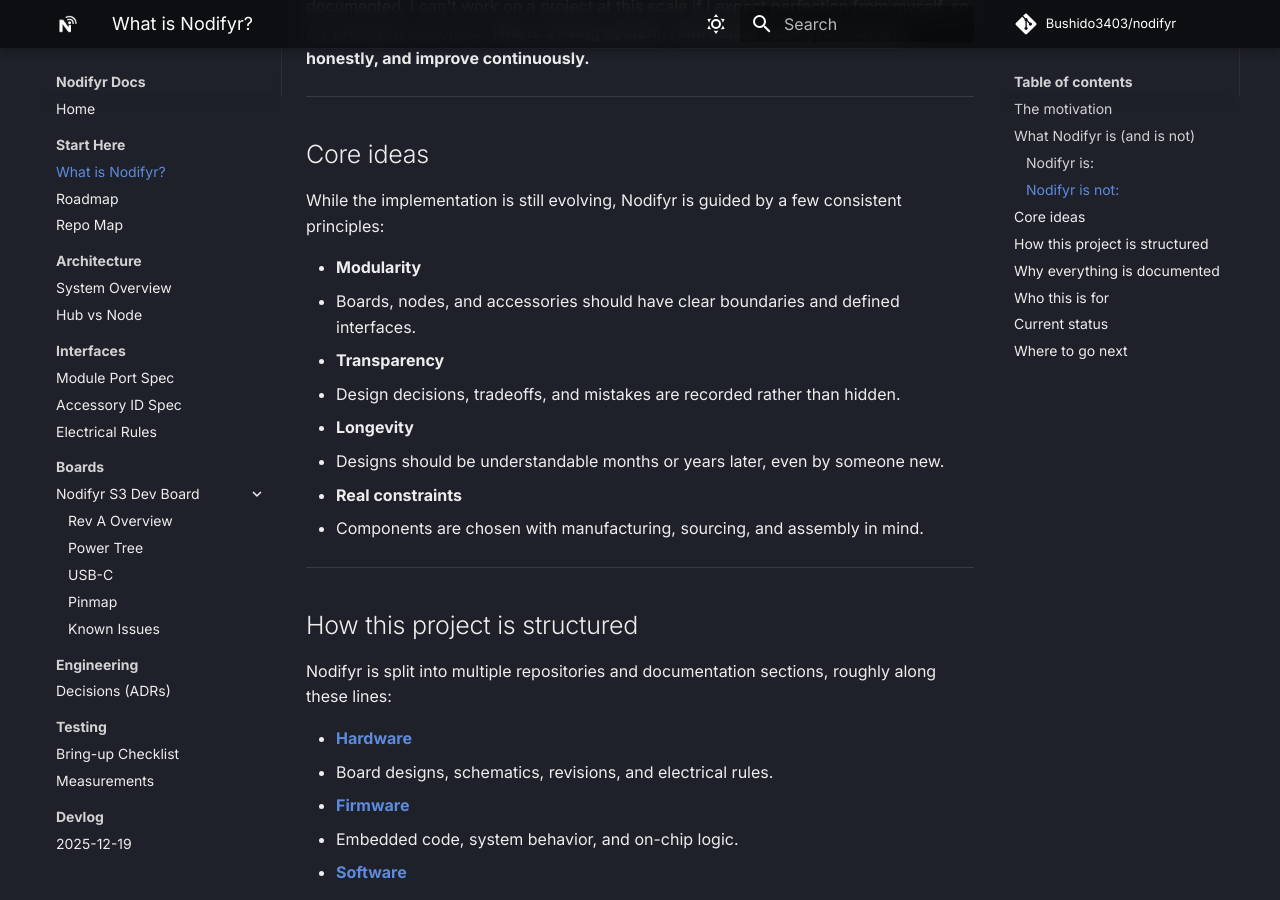
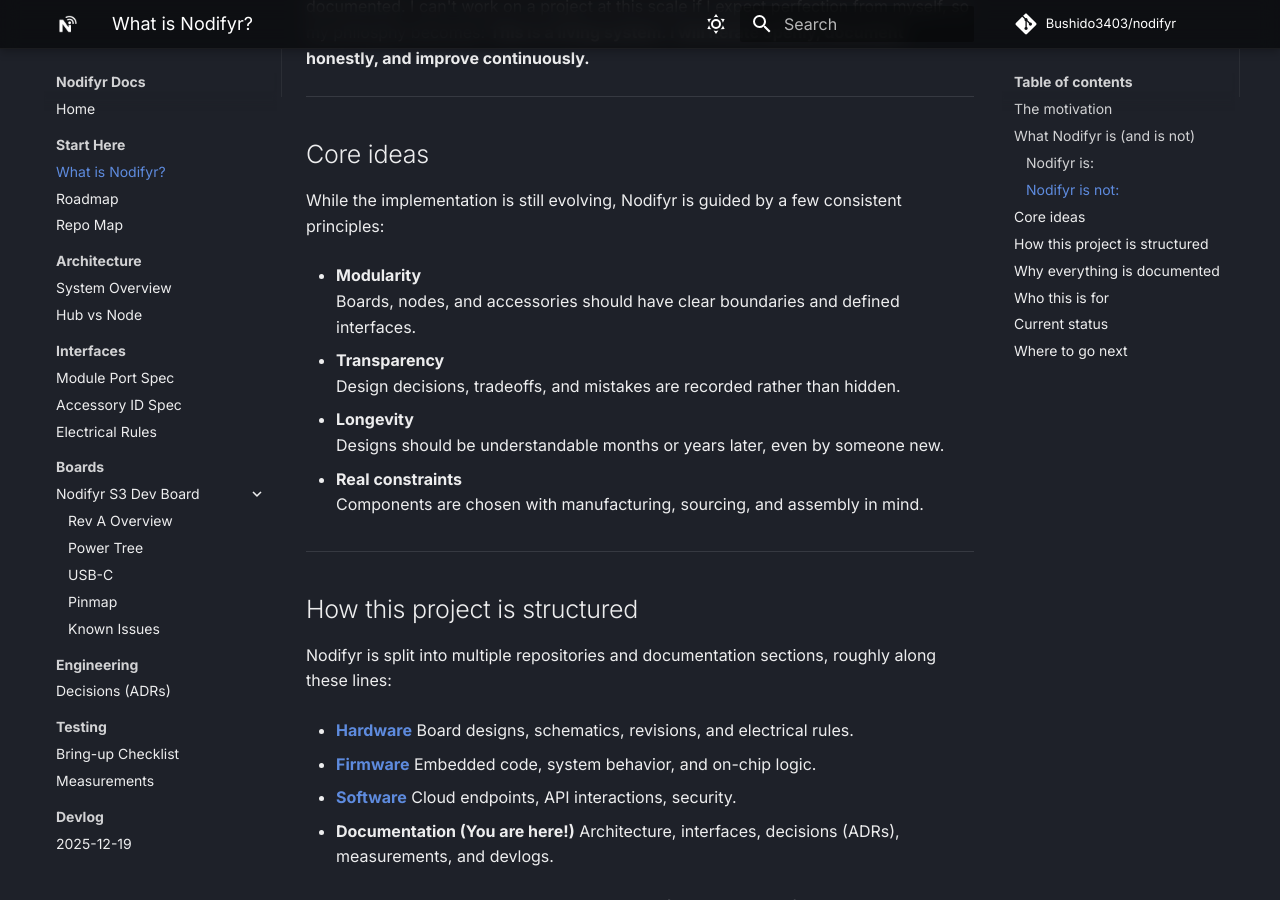
Before and after one commit to Bushido3403/nodifyr, an MkDocs documentation site: the page built from docs/start-here/what-is-nodifyr.md, in a window 1280 px wide and 900 px high, scrolled down 1352 px. Built offline with MkDocs 1.6.1 and Material for MkDocs 9.7.7, drawn with Linux system fonts in a browser that asks for light colours; comment, search, counter and statistics services are not loaded.

Commit message:
list formatting

```diff
--- a/docs/start-here/what-is-nodifyr.md
+++ b/docs/start-here/what-is-nodifyr.md
@@ -52,16 +52,16 @@ I can't work on a project at this scale if I expect perfection from myself, so m
 While the implementation is still evolving, Nodifyr is guided by a few consistent principles:
 
 - **Modularity**
-  - Boards, nodes, and accessories should have clear boundaries and defined interfaces.
+  Boards, nodes, and accessories should have clear boundaries and defined interfaces.
 
 - **Transparency**
-  - Design decisions, tradeoffs, and mistakes are recorded rather than hidden.
+  Design decisions, tradeoffs, and mistakes are recorded rather than hidden.
 
 - **Longevity**
-  - Designs should be understandable months or years later, even by someone new.
+  Designs should be understandable months or years later, even by someone new.
 
 - **Real constraints**
-  - Components are chosen with manufacturing, sourcing, and assembly in mind.
+  Components are chosen with manufacturing, sourcing, and assembly in mind.
 
 ---
 
@@ -70,16 +70,16 @@ While the implementation is still evolving, Nodifyr is guided by a few consisten
 Nodifyr is split into multiple repositories and documentation sections, roughly along these lines:
 
 - **[Hardware](https://github.com/Bushido3403/nodifyr-hardware)**
-  - Board designs, schematics, revisions, and electrical rules.
+  Board designs, schematics, revisions, and electrical rules.
 
 - **[Firmware](https://github.com/Bushido3403/nodifyr-firmware)**
-  - Embedded code, system behavior, and on-chip logic.
+  Embedded code, system behavior, and on-chip logic.
 
 - **[Software](https://github.com/Bushido3403/nodifyr-software)**
-  - Cloud endpoints, API interactions, security.
+  Cloud endpoints, API interactions, security.
 
 - **Documentation (You are here!)**
-  - Architecture, interfaces, decisions (ADRs), measurements, and devlogs.
+  Architecture, interfaces, decisions (ADRs), measurements, and devlogs.
 
 This documentation site serves as the **source of truth** tying all of that together.
 
```
